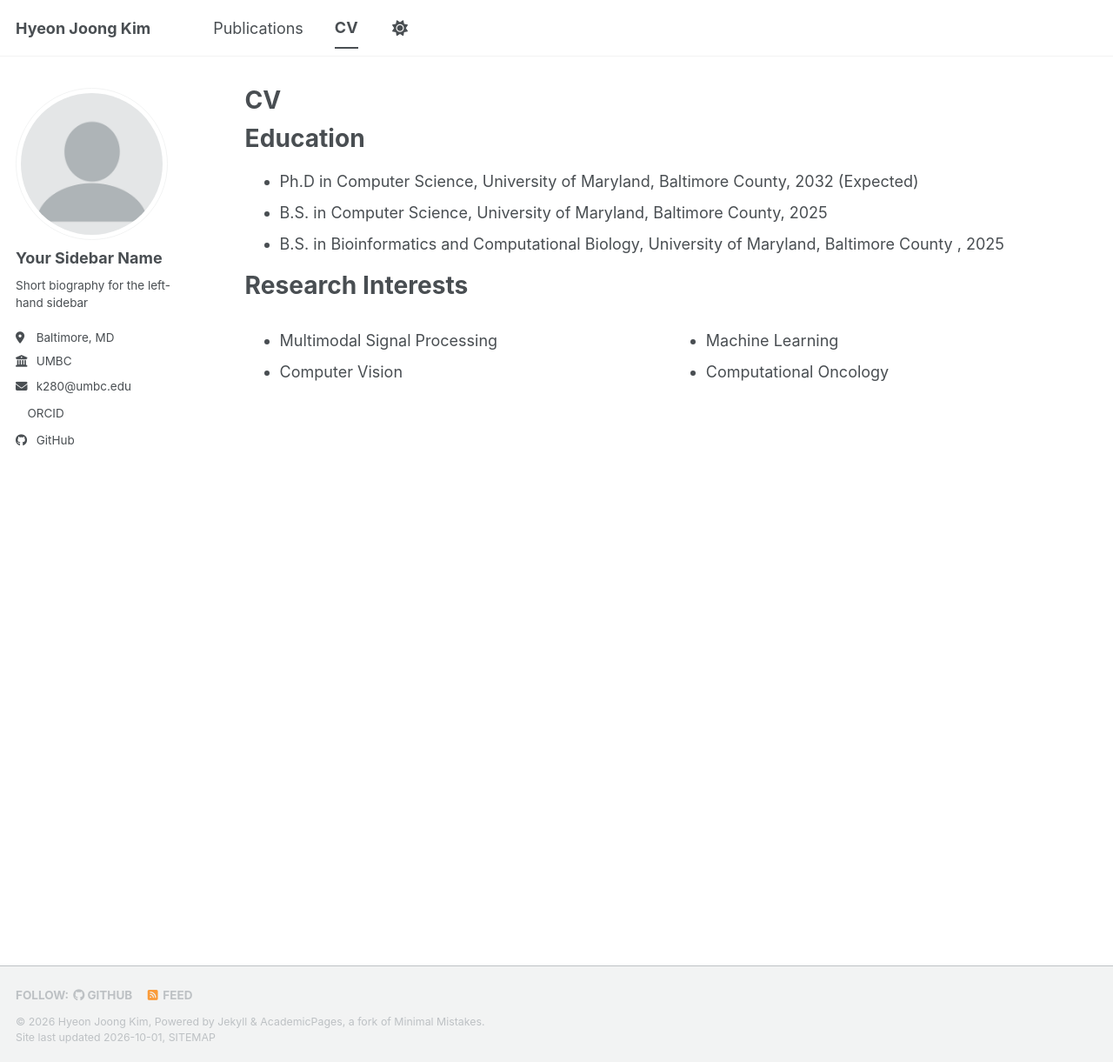
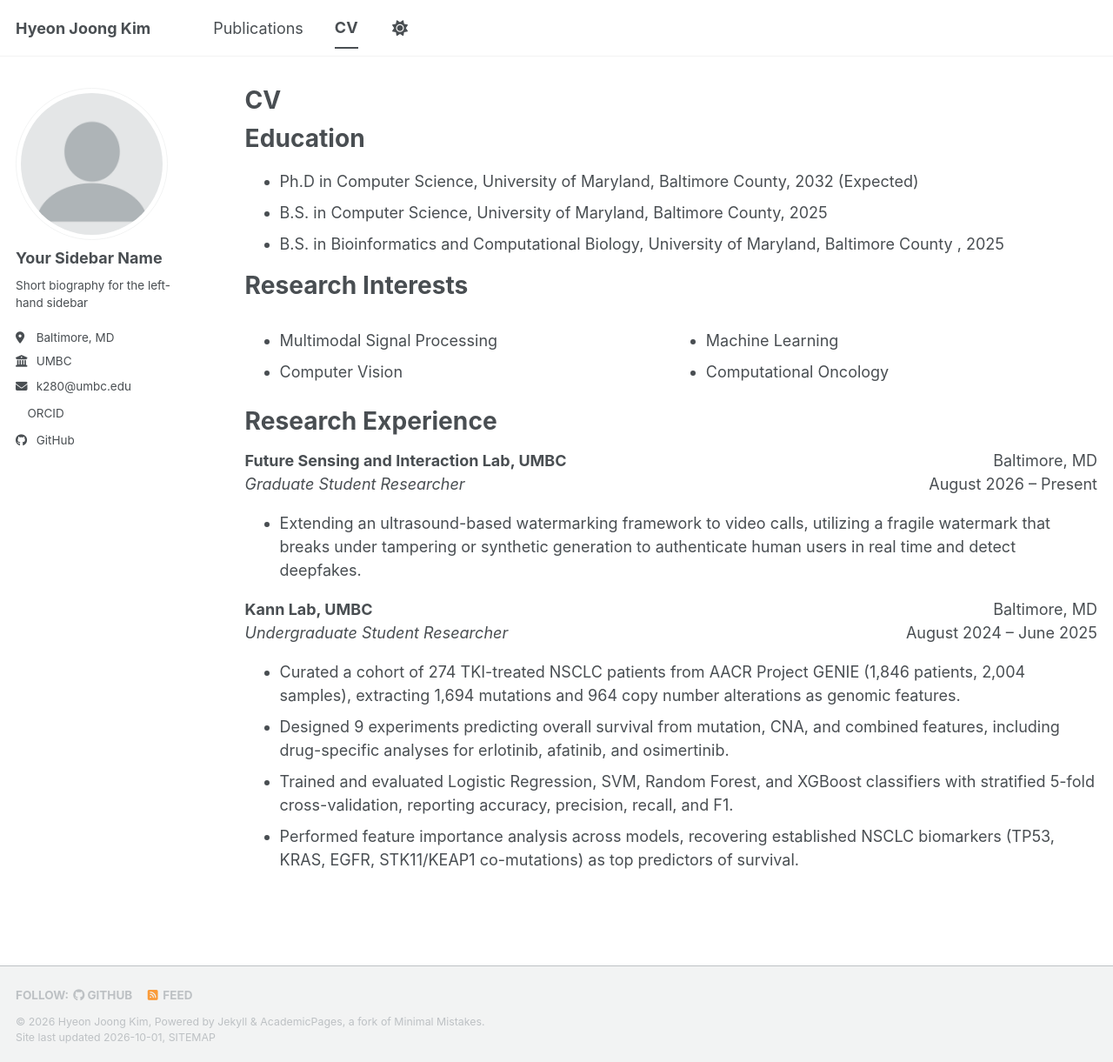
Before and after one commit to hyeonjoong-k/hyeonjoong-k.github.io, a Jekyll site: the page built from _pages/cv.md, in a window 1280 px wide and 1221 px high. Shown: the whole window at 87% size. Built offline with Jekyll 4.4.1, drawn with Linux system fonts in a browser that asks for light colours; a style sheet for code colours, icons or effects is not loaded.

Commit message:
Update cv.md

```diff
--- a/_pages/cv.md
+++ b/_pages/cv.md
@@ -27,3 +27,18 @@ Research Interests
     <li>Computational Oncology</li>
   </ul>
 </div>
+
+Research Experience
+======
+<div style="display: flex; justify-content: space-between;"><strong>Future Sensing and Interaction Lab, UMBC</strong><span>Baltimore, MD</span></div>
+<div style="display: flex; justify-content: space-between;"><em>Graduate Student Researcher</em><span>August 2026 – Present</span></div>
+
+* Extending an ultrasound-based watermarking framework to video calls, utilizing a fragile watermark that breaks under tampering or synthetic generation to authenticate human users in real time and detect deepfakes.
+
+<div style="display: flex; justify-content: space-between;"><strong>Kann Lab, UMBC</strong><span>Baltimore, MD</span></div>
+<div style="display: flex; justify-content: space-between;"><em>Undergraduate Student Researcher</em><span>August 2024 – June 2025</span></div>
+
+* Curated a cohort of 274 TKI-treated NSCLC patients from AACR Project GENIE (1,846 patients, 2,004 samples), extracting 1,694 mutations and 964 copy number alterations as genomic features.
+* Designed 9 experiments predicting overall survival from mutation, CNA, and combined features, including drug-specific analyses for erlotinib, afatinib, and osimertinib.
+* Trained and evaluated Logistic Regression, SVM, Random Forest, and XGBoost classifiers with stratified 5-fold cross-validation, reporting accuracy, precision, recall, and F1.
+* Performed feature importance analysis across models, recovering established NSCLC biomarkers (TP53, KRAS, EGFR, STK11/KEAP1 co-mutations) as top predictors of survival.
```
